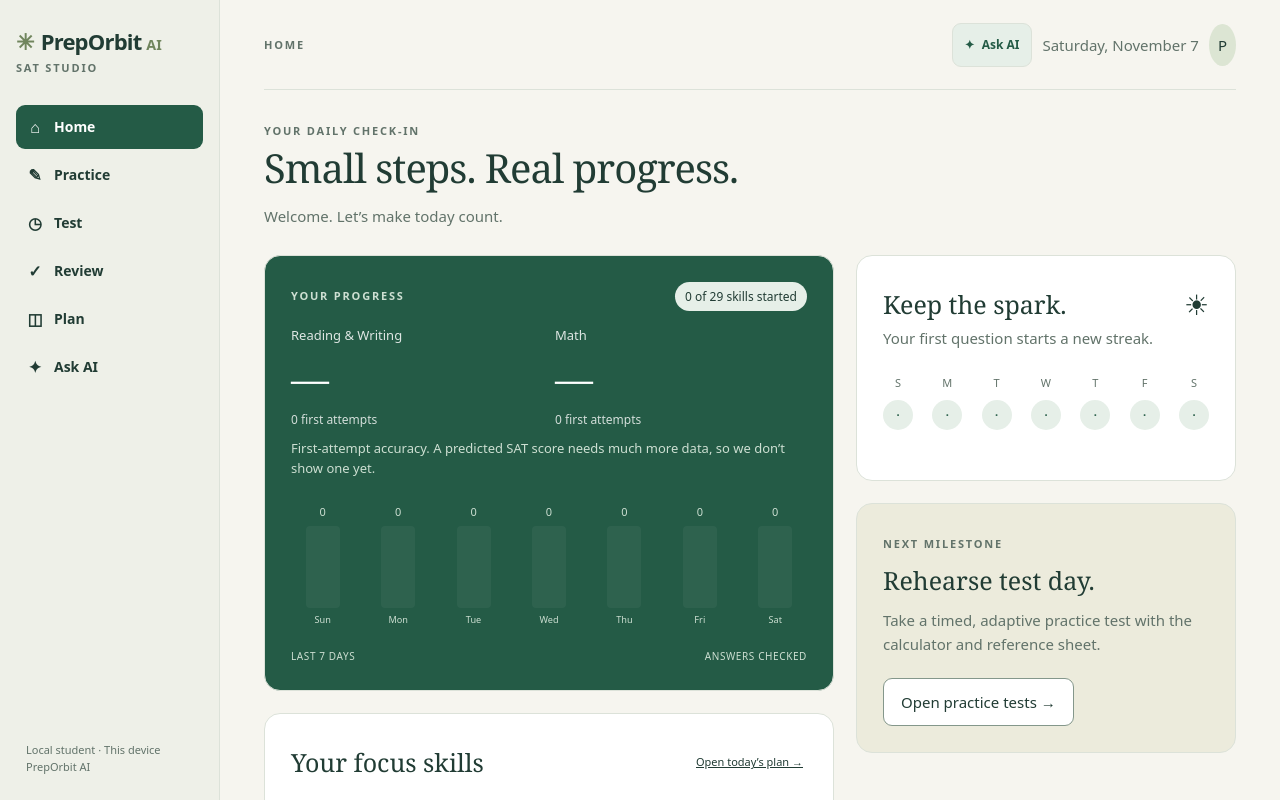
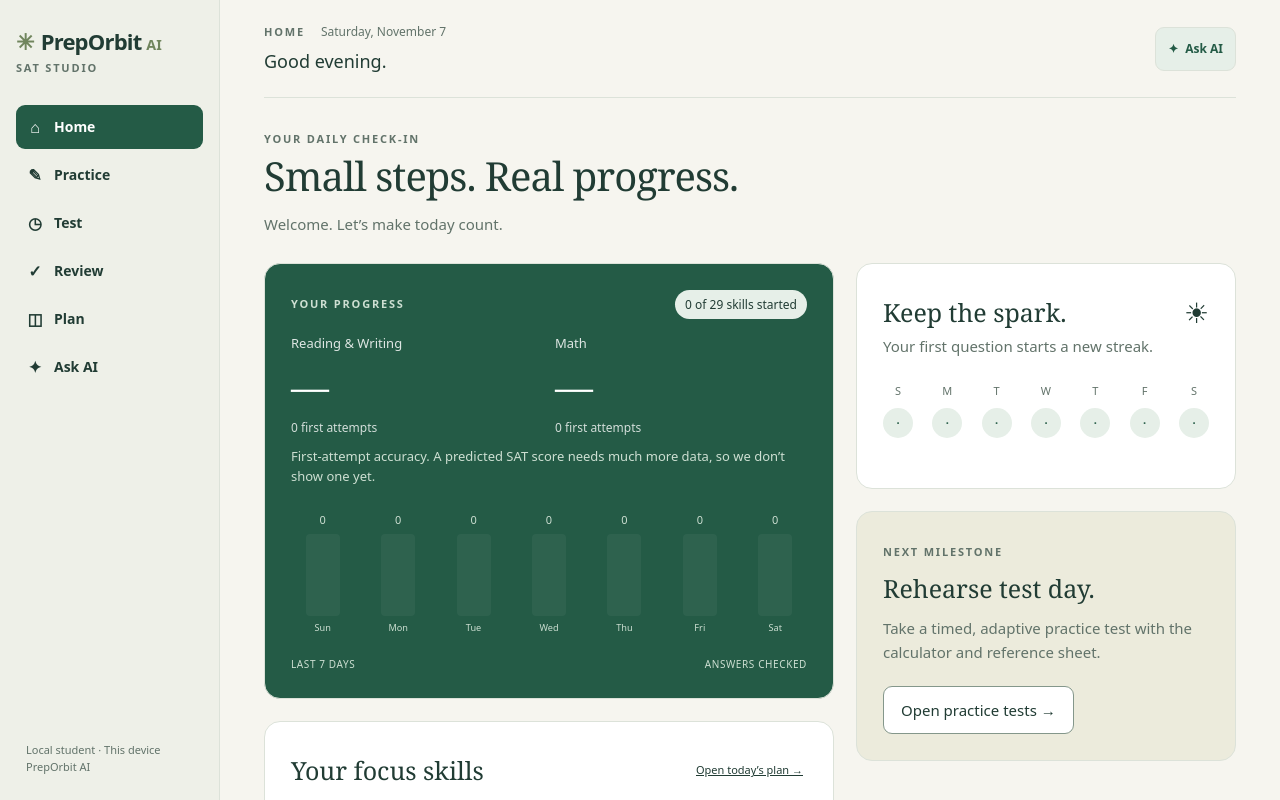
Before and after one commit to javapoet55/SATIQ, a React (Vite) app in the folder waypoint-sat/: page / in a window 1280 px wide. Shown: the top 800 px of the page. Built offline with nearby package versions, Linux system fonts and the light colour scheme.

Commit message:
Personalize the Home header and move the date beside its label

```diff
--- /dev/null
+++ b/waypoint-sat/src/StudyHeader.tsx
@@ -0,0 +1,21 @@
+import './study-header.css';
+
+export function StudyHeader({label,home,now,email,onSignOut,onOpenAssistant,assistantOpen}: {
+  label:string;home:boolean;now:number;email?:string;onSignOut?:()=>void;onOpenAssistant:()=>void;assistantOpen:boolean;
+}) {
+  const date=new Date(now),hour=date.getHours();
+  const salutation=hour>=5&&hour<12?'Good morning':hour>=12&&hour<17?'Good afternoon':'Good evening';
+  // Accounts currently have no separate name field; use their email username.
+  const username=email?.split('@')[0].split('+')[0].replace(/[._-]+/g,' ').trim();
+  const name=username?username.split(' ').filter(Boolean).map(part=>part.charAt(0).toUpperCase()+part.slice(1)).join(' '):'';
+  return <header className="study-header">
+    <div className="study-header-context">
+      <div className="study-header-location"><span className="eyebrow">{label}</span><time className="muted header-date" dateTime={date.toISOString()}>{date.toLocaleDateString(undefined,{weekday:'long',month:'long',day:'numeric'})}</time></div>
+      {home&&<p className="study-greeting">{salutation}{name&&<>, <strong>{name}</strong></>}.</p>}
+    </div>
+    <div className="header-actions">
+      {!assistantOpen&&<a className="header-assistant" href="#assistant" onClick={onOpenAssistant}><span aria-hidden="true">✦</span> Ask AI</a>}
+      {onSignOut&&<button className="signout" title={`Signed in as ${email}`} onClick={onSignOut}>Sign out</button>}
+    </div>
+  </header>;
+}
--- a/waypoint-sat/src/main.tsx
+++ b/waypoint-sat/src/main.tsx
@@ -1,4 +1,5 @@
 import {Brand} from './Brand';
+import {StudyHeader} from './StudyHeader';
 import React, {useEffect, useRef, useState} from 'react';
 import {createRoot} from 'react-dom/client';
 import {questionById, setGeneratedQuestions} from './data/bank';
@@ -142,7 +143,7 @@ function App({store}: {store: ProgressStore}) {
   <div className="shell"><aside className={`app-sidebar ${menuOpen ? 'menu-open' : ''}`}><div className="sidebar-brand-row"><Brand/><button className="menu-toggle" aria-label={menuOpen ? 'Close navigation' : 'Open navigation'} aria-expanded={menuOpen} aria-controls="sidebar-nav" onClick={() => setMenuOpen(!menuOpen)}>☰ Menu</button></div><div className="eyebrow sidebar-subtitle">SAT STUDIO</div>
     <nav id="sidebar-nav" className="sidebar-nav simple-nav" aria-label="Main navigation">{nav.map(g => <button key={g.id} className={g === group ? 'active' : ''} aria-current={g === group ? 'page' : undefined} onClick={() => {setMenuOpen(false); setNotice(''); navigate(g.routes[0]);}}><span aria-hidden="true">{g.icon}</span><span>{g.label}</span></button>)}</nav>
     <div className="sidebar-bottom"><div className="profile">{store.account ? <>Signed in as<br/><strong className="account-email">{store.account.email}</strong></> : store.hosted ? 'Personal study profile' : 'Local student · This device'}<br/>PrepOrbit AI</div></div></aside>
-  <main id="main-content" className="studio-main"><header><span className="eyebrow">{group.label.toUpperCase()}{group.routes.length > 1 && routeLabels[route] !== group.label ? ` / ${routeLabels[route].toUpperCase()}` : ''}</span><div className="header-actions">{route !== 'assistant' && <a className="header-assistant" href="#assistant" onClick={() => setMenuOpen(false)}><span aria-hidden="true">✦</span> Ask AI</a>}<span className="muted header-date">{new Date(now).toLocaleDateString(undefined, {weekday: 'long', month: 'long', day: 'numeric'})}</span><span className="avatar" aria-label={store.account ? `Signed in as ${store.account.email}` : 'Personal study profile'}>{store.account ? store.account.email[0].toUpperCase() : 'P'}</span>{store.account && <button className="signout" title={`Signed in as ${store.account.email}`} onClick={store.account.signOut}>Sign out</button>}</div></header>
+  <main id="main-content" className="studio-main"><StudyHeader label={`${group.label.toUpperCase()}${group.routes.length > 1 && routeLabels[route] !== group.label ? ` / ${routeLabels[route].toUpperCase()}` : ''}`} home={route === 'dashboard'} now={now} email={store.account?.email} onSignOut={store.account?.signOut} onOpenAssistant={() => setMenuOpen(false)} assistantOpen={route === 'assistant'}/>
     {group.routes.length > 1 && <nav className="subnav" aria-label={`${group.label} pages`}>{group.routes.map(r => <a key={r} href={`#${r}`} className={r === route ? 'active' : ''} aria-current={r === route ? 'page' : undefined}>{routeLabels[r]}</a>)}</nav>}
     {store.error && <div className="storage-error" role="alert"><strong>Progress is not saved.</strong><p>{store.error}</p><div className="row spaced"><button onClick={store.retry}>Retry saving</button><button onClick={store.exportData}>Export backup</button>{store.sessionEnded ? <button className="primary" onClick={() => location.reload()}>Sign in again</button> : store.conflict ? <button onClick={() => {if (confirm('Load the server copy? Export any pending changes first.')) store.loadServerCopy?.();}}>Reload server copy</button> : <button onClick={() => {if (confirm('Start fresh? This replaces saved progress for this study profile. Export a backup first.')) store.reset();}}>Start fresh</button>}</div></div>}
     {notice && <div className="notice row" role="status"><span>{notice}</span><button aria-label="Dismiss notification" onClick={() => setNotice('')}>×</button></div>}
--- /dev/null
+++ b/waypoint-sat/src/study-header.css
@@ -0,0 +1,8 @@
+.studio-main>.study-header{height:auto;min-height:98px;padding:18px 0;gap:18px;align-items:center}
+.study-header-context{flex:1;min-width:0}
+.study-header-location{display:flex;align-items:center;flex-wrap:wrap;gap:6px 16px}
+.study-header-location .header-date{display:inline;font-size:12px;white-space:normal}
+.study-greeting{font-size:18px;line-height:1.5;margin:6px 0 0;overflow-wrap:anywhere}
+.study-greeting strong{font-weight:650}
+.study-header .header-actions{display:flex;align-items:center;flex-shrink:0;gap:10px}
+@media(max-width:700px){.studio-main>.study-header{align-items:flex-start;flex-wrap:wrap;gap:12px;padding:16px 0;min-height:90px}.study-header-context{flex-basis:100%}.study-greeting{font-size:17px}.study-header .header-actions{margin-left:auto}.study-header-location .header-date{font-size:11px}}
```
Also changed, not shown: 1 other file (tests, documents, lock files or other folders).
